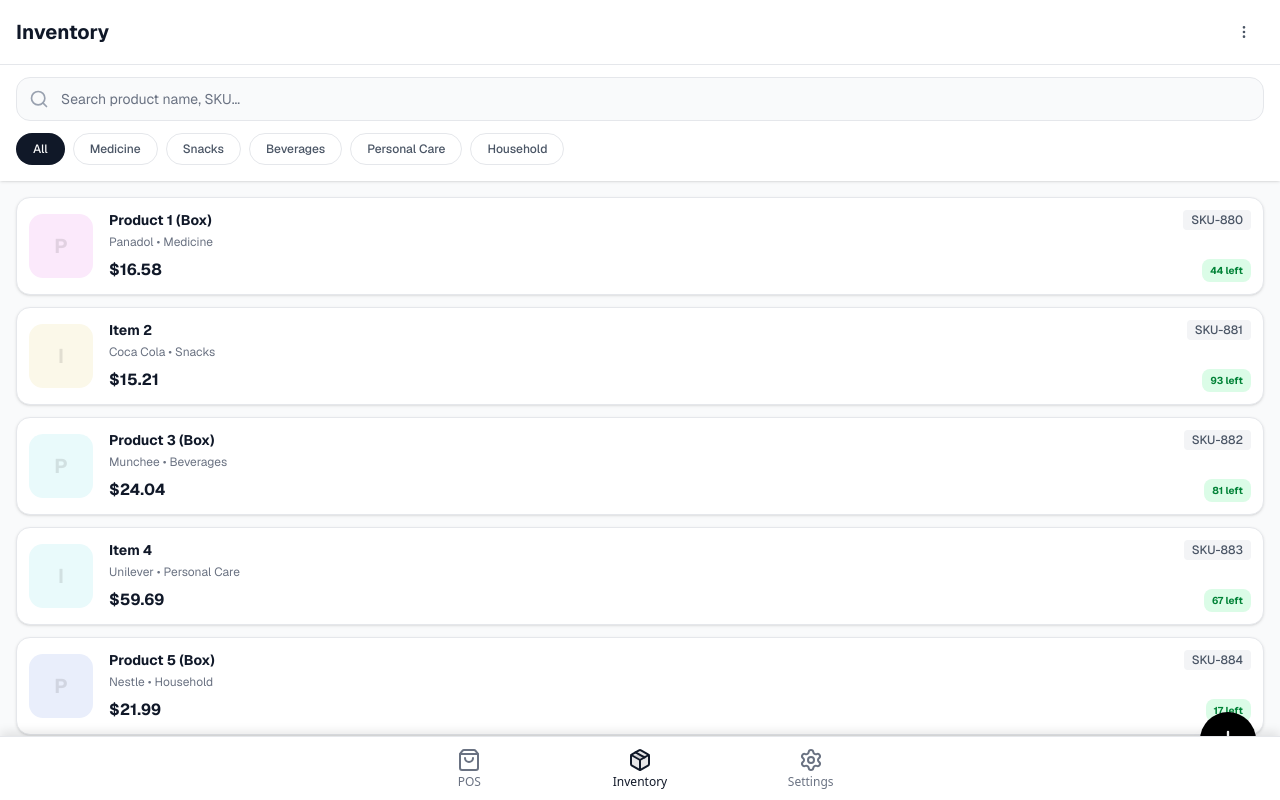
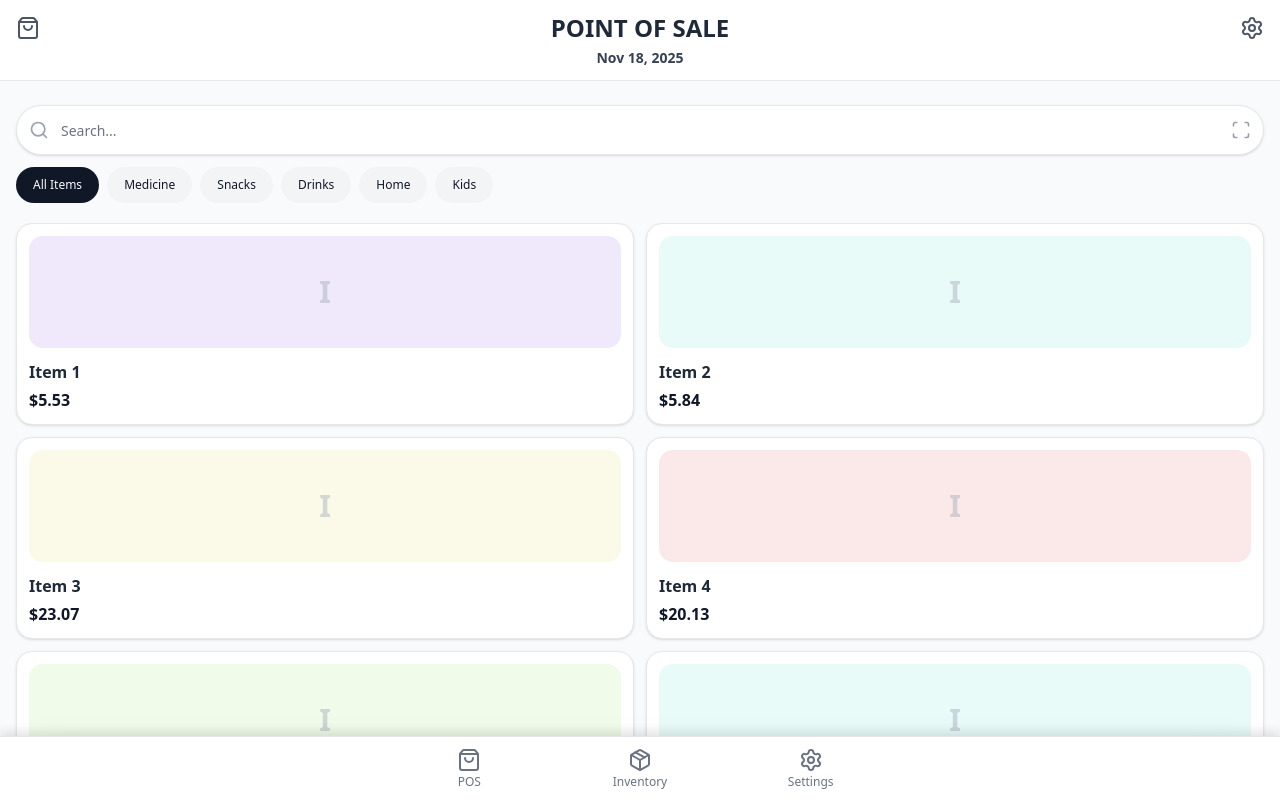
Before and after one commit to Sharjun-Hussain/mobile-pos, a Next.js app: page /pos in a window 1280 px wide. Built offline with nearby package versions, Linux system fonts and the light colour scheme.

Commit message:
fix:layout issue

```diff
--- a/app/Components/BottomNav.jsx
+++ b/app/Components/BottomNav.jsx
@@ -1,4 +1,6 @@
+"use client";
 // BottomNav.jsx (Internal component, remains largely the same but relies on router)
+
 import { ShoppingBag, Package, Settings } from "lucide-react";
 import { useRouter } from "next/navigation"; // Use 'next/navigation' for App Router
 
--- a/app/layout.js
+++ b/app/layout.js
@@ -2,6 +2,7 @@ import { Geist, Geist_Mono } from "next/font/google";
 import "./globals.css";
 import LenisWrapper from "./Components/LenisWrapper";
 import AppLayout from "./layouts/AppLayout";
+import { BottomNav } from "./Components/BottomNav";
 
 // Import the new application wrapper
 
@@ -27,17 +28,8 @@ export default function RootLayout({ children }) {
         className={`${geistSans.variable} ${geistMono.variable} antialiased`}
       >
         <LenisWrapper>
-          {/* Wrap the children (your entire app content)
-            with AppLayout, which handles the navigation state
-          */}
-          <AppLayout>
-            {/* Note: Since AppLayout is now managing the views (POS, Inventory),
-              the 'children' prop from Next.js might not be used directly here.
-              Instead, AppLayout will render the active screen (e.g., ProductManager).
-            */}
             {children}
-          </AppLayout>
-
+      <BottomNav />
         </LenisWrapper>
       </body>
     </html>
```
